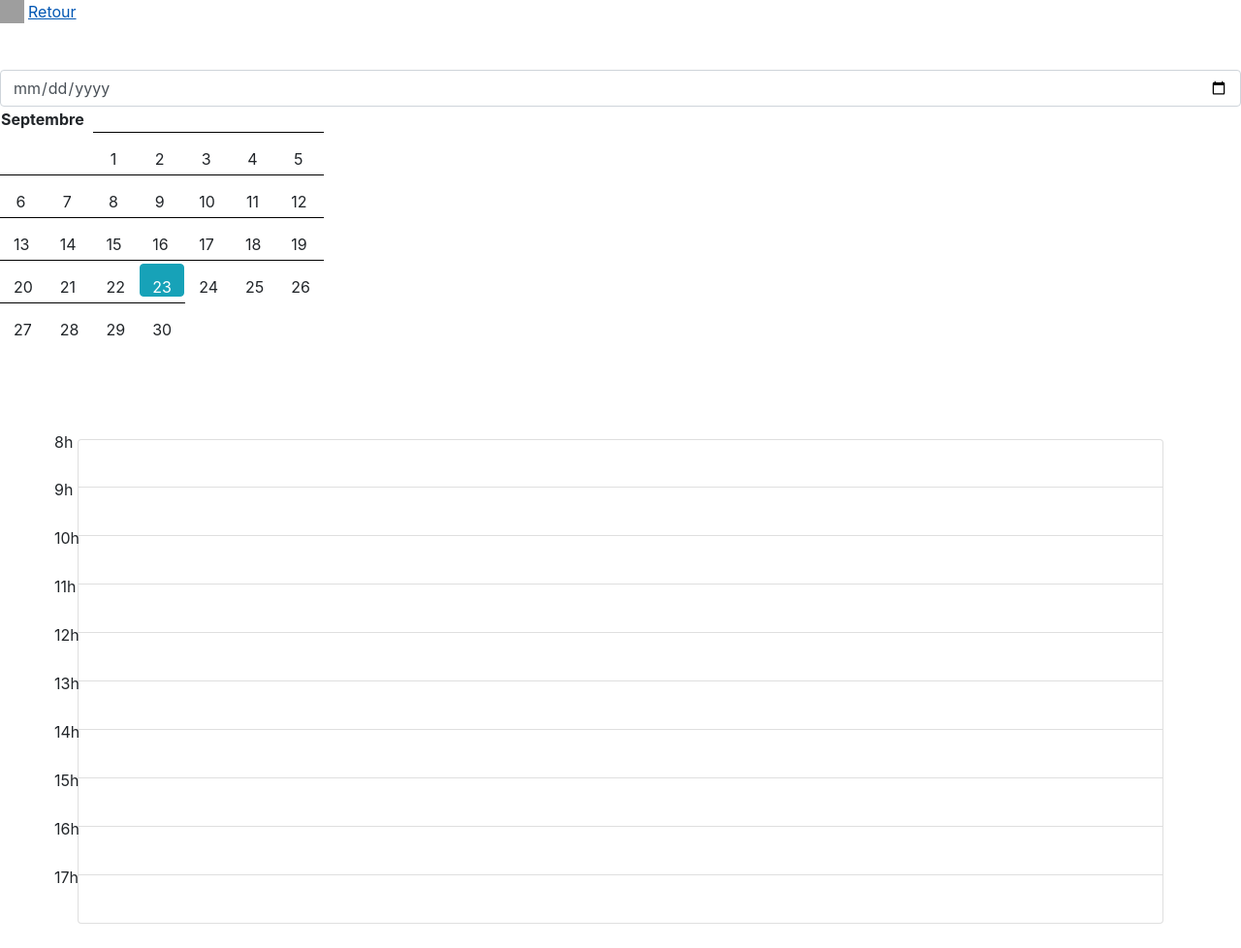
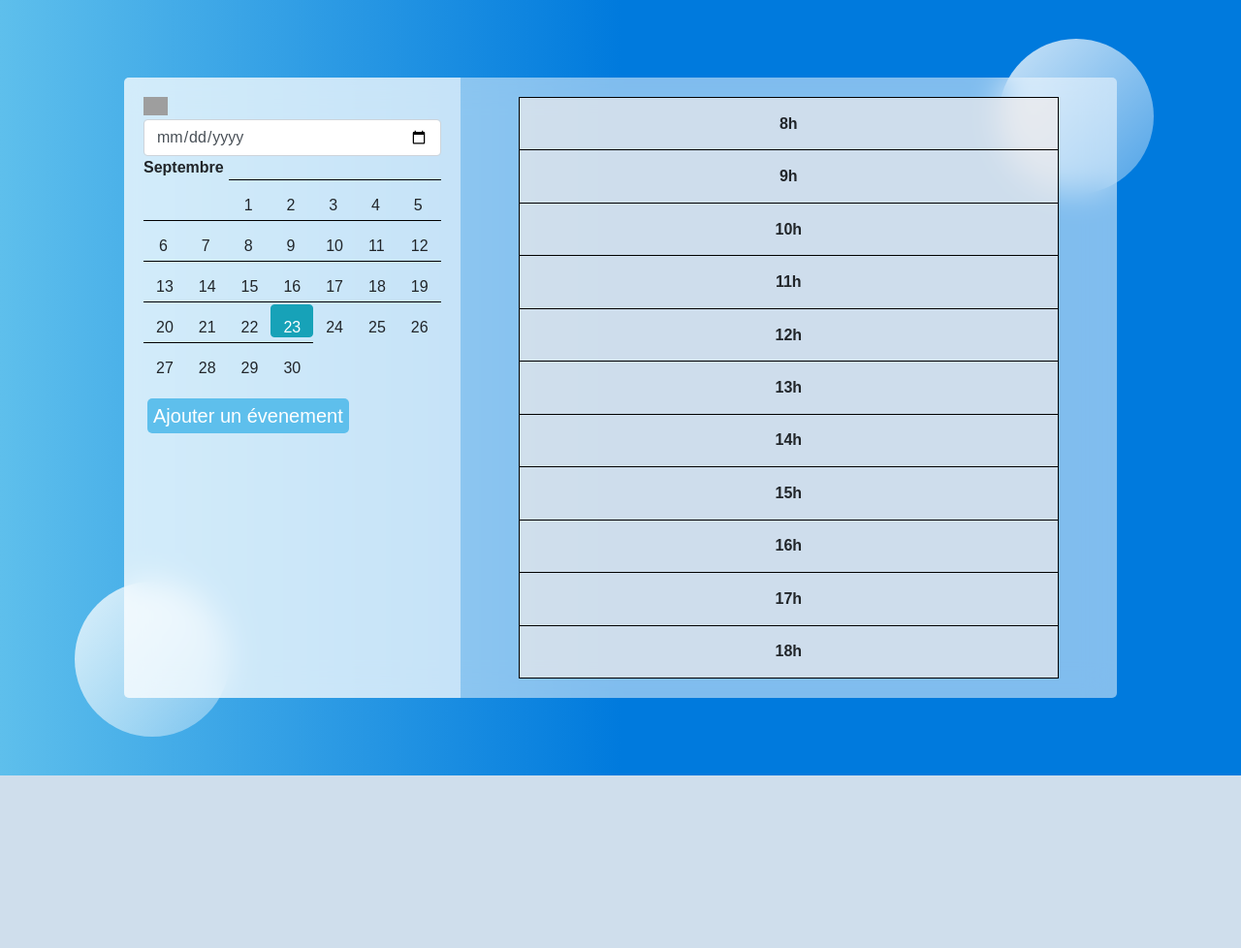
Before and after one commit to Romm1002/myteam, a PHP site: page /pages/planning.php in a window 1280 px wide. Shown: the whole page at 97% size. After the commit the page ends 800 px from the top, so only its background shows below. Run offline with PHP 8.4, Linux system fonts and the light colour scheme; the visitor is signed in with stand-in values (Sample User, id 1); tables that the repository leaves empty or names only in its code hold one stand-in row (values such as "Sample post"); lists and menus that the app fills with data are empty; grey boxes are pictures that could not be loaded.

Commit message:
planning v1

```diff
--- a/pages/planning.php
+++ b/pages/planning.php
@@ -2,8 +2,10 @@
 require_once "../traitements/header.php";
 require_once "../traitements/planning.php";
 ?>
+<head>
+    <link rel="stylesheet" href="../pages/styles/stylePlanning.css">
+</head>
 
-<link rel="stylesheet" href="../pages/stylePlanning.css">
 <body>
     <?php
     if(!empty($_GET["ajout"])){
@@ -32,13 +34,14 @@
 
     }
     ?>
-    <main>
     <div class="circle1"></div>
     <div class="circle2"></div>
-        <section class="glass">
-        <div class="dashboard">
-            <a href="index.php" class="btnDeconnexion d-flex"> <img src="../pages/images/flecheRetour.png" width="25px"> <p class="my-0 ml-1">Retour</p></a>
-            <form action="../pages/planning.php" method='get' id='saisirDate' class="form-group mt-5">
+    <div class="container-accueil">
+        <div class="accueil-left">
+            <!-- bouton retour -->
+            <a href="index.php" class="btnDeconnexion d-flex"> <img src="../pages/images/flecheRetour.png" width="25px"></a>
+
+            <form action="../pages/planning.php" method='get' id='saisirDate' class="form-group mt-1">
                 <input type='date' name='date' id='date' value="<?=!empty($_GET["date"]) ? $_GET["date"] : "";?>" class="form-control"/>
                 <table class="calendrier">
                     <thead>
@@ -70,7 +73,6 @@
                                 ?>
                                 </tr><tr>
                                 <?php
-
                             }
                         }
                         ?>
@@ -78,11 +80,9 @@
                     </tbody>
                 </table>
             </form >
-
-
-            <form action="../traitements/planning" method="post" class="form-group d-flex flex-column align-items-start px-1 w-75" id="ajoutEvenement">
+            <!-- Ajouter un evenement -->
+            <form action="../traitements/planning.php" method="post" class="form-group d-flex flex-column align-items-start px-1 w-75" id="ajoutEvenement">
                 <h5 class=" titre mb-3">Ajouter un évenement</h5>
-                <label for="designation" class="form-label">Titre</label>
                 <input type="text" id="designation" name="designation" placeholder="Saisir un titre" class="form-control" required>
                 <div class="d-flex">
                     <div class="mr-2 d-flex flex-column align-items-start">
@@ -99,70 +99,39 @@
             </form>
         </div>
 
-
-        <div id="jour">
+        <!-- afficher le planning -->
+        <div class="accueil-right">
+            <table id="planning-jour">
                 <?php
-        for($i=8;$i<18;$i++){
+                    for($i = 8; $i<=18; $i++){
                         ?>
-            <div class="list-group-item creneau">
-                <div class="heure">
-                    <?=$i;?>h
-                </div>
+                        <tr>
+                            <td class="horaire">
+                                <?=$i,"h"?>
+                            </td>
                             <?php
                                 foreach($evenements as $evenement){
-                    $debut = substr($evenement["heureDebut"],0,2);
-                    $arrondi = substr($evenement["heureFin"],3,2);
-                    $fin = substr($evenement["heureFin"],0,2);
-                    if($arrondi == 0 && $debut != $fin){
-                        $fin -= 1;
-                    }
-                    if($debut <= $i && $fin >= $i){
+                                    if(substr($evenement["heureDebut"], 0, 2) == $i){
                                         ?>
-                        <div class="evenement <?php
-                            if($debut < $i && $fin > $i){
-                                echo "evenement-mid";
-                            }elseif($debut < $i){
-                                echo "evenement-bot";
-                            }elseif($fin > $i){
-                                echo "evenement-top";
-                            }
-                        ?>">
-                            <div class="float-right d-flex">
-                                <p class="mr-2">
+                                        <td class="evenement" rowspan="<?=substr($evenement["heureFin"],0,2) - substr($evenement["heureDebut"],0,2) +1 +(substr($evenement["heureFin"],3,2)>0 ? 1 : 0) ?>">
+                                            <?="<h5>",$evenement["designation"],"</h5>", substr($evenement["heureDebut"],0,5)?>
                                             <?php
-                                    if($debut == $i){
-                                        echo substr($evenement["heureDebut"],0,5);
-                                        ?>
-                                        <form method="post">
-                                        <input type="hidden" name="date" value="<?=$date;?>">
-                                        <button name="supprEvenement" class="supprEvenement" value="<?=$evenement["idEvenement"];?>">X</button>
-                                        </form>
-                                        <?php
-                                    }
-                                    if($debut != $fin && $fin == $i){
-                                        echo substr($evenement["heureFin"],0,5);
+                                                if($evenement["heureDebut"] != $evenement["heureFin"]){
+                                                    echo " - " , substr($evenement["heureFin"],0,5);
                                                 }
                                             ?>
-                                </p>
-                            </div>
-                            <?php
-                            if($debut == $i){
-                                echo "<h5>" . $evenement["designation"] . "</h5>";
-                            }
-                            ?>
-                        </div>
+                                        </td>
                                         <?php
                                     }
                                 }
                             ?>
-            </div>
+                        </tr>
                         <?php
                     }
                 ?>
+            </table>
         </div>
-
-        </section>
-    </main>
+    </div>
 </body>
 
 <script src="fonctionPlanning.js"></script>
--- a/pages/stylePlanning.css
+++ /dev/null
@@ -1,84 +0,0 @@
-
-/* STYLE PLANNING */
-table#calendrier{
-    width: 80%;
-}
-.jourCalendrier{
-    margin: 2px 0 5px 0;
-    padding-top: 0;
-    padding-bottom: 1px;
-    line-height: 1rem;
-
-}
-.nbrEvenements{
-    color: white;
-    position: relative;
-    top: 1px;
-    right: -12px;
-    height: 15px;
-    width: 15px;
-    border-radius: 50%;
-    font-size: 0.8em;
-    overflow: hidden;
-}
-.nbrEvenementsUnselected{
-    background-color: rgba(255, 0, 0, 0.6);
-}
-.nbrEvenementsSelected{
-    background-color: red;
-}
-.titre{
-    background-color: var(--blue2);
-    color: white;
-    padding: 6px;
-    border-radius: 5px;
-}
-#ajoutEvenement{
-    max-height: 40px;
-    overflow: hidden;
-    transition: 2.8s;
-}
-#ajoutEvenement:hover{
-    max-height: 1500px;
-}
-#ajoutEvenement:focus-within{
-    max-height: 1500px;
-}
-#jour{
-    flex: 2;
-    display: flex;
-    flex-direction: column;
-    border-radius: 2rem;
-    text-align: left;
-    overflow: auto;
-    max-height: 80vh;
-    padding: 25px 80px;
-}
-#jour::-webkit-scrollbar{
-    display: none;
-}
-.creneau{
-    height : 100%;
-    min-height: 50px;
-    display: flex;
-    flex-direction: row;
-    margin: 0;
-    padding: 1px;
-}
-.heure{
-    position :absolute;
-    left: -25px;
-    top : -10px;
-}
-.evenement{
-    width: auto;
-    min-width: 150px;
-    height: 45px;
-    background-color: var(--blue1);
-    color: black;
-    padding: 5px 10px;
-    margin: 3px 10px;
-    border: solid rgba(0, 0, 255, 0.7) 1px;
-    border-radius: 5px;
-    overflow-y: hidden;
-}
--- /dev/null
+++ b/pages/styles/stylePlanning.css
@@ -0,0 +1,175 @@
+
+/* STYLE PLANNING */
+table#calendrier{
+    width: 80%;
+}
+.jourCalendrier{
+    margin: 2px 0 5px 0;
+    padding-top: 0;
+    padding-bottom: 1px;
+    line-height: 1rem;
+
+}
+.nbrEvenements{
+    color: white;
+    position: relative;
+    top: 1px;
+    right: -12px;
+    height: 15px;
+    width: 15px;
+    border-radius: 50%;
+    font-size: 0.8em;
+    overflow: hidden;
+}
+.nbrEvenementsUnselected{
+    background-color: rgba(255, 0, 0, 0.6);
+}
+.nbrEvenementsSelected{
+    background-color: red;
+}
+.titre{
+    background-color: var(--blue2);
+    color: white;
+    padding: 6px;
+    border-radius: 5px;
+}
+#ajoutEvenement{
+    max-height: 40px;
+    overflow: hidden;
+    transition: 2.8s;
+}
+#ajoutEvenement:hover{
+    max-height: 1500px;
+}
+#ajoutEvenement:focus-within{
+    max-height: 1500px;
+}
+#planning-jour{
+    width: 100%;
+    height: 100%;
+    background-color: rgba(240, 236, 236, 0.7);
+    border: solid black 1px;
+}
+#planning-jour tr{
+    border-top: solid black 1px;
+    border-bottom: solid black 1px;
+}
+#planning-jour tr td{
+    text-align: center
+}
+.horaire{
+    max-width: 50px;
+    border-right: solid black 1px;
+    font-weight: bold;
+}
+.evenement{
+    border: solid black 1px;
+}
+#planning-jour tr td h5{
+    margin: 0
+}
+
+/* BROZDEL */
+
+@import url('https://fonts.googleapis.com/css2?family=Poppins:wght@200;300;400;500;600;700;800&display=swap');
+
+/* Définition des couleurs principales de MyTeam */
+:root{
+    --blue1: #007add;
+    --blue2: #5ebfec;
+}
+
+/* Définition du style global */
+*{
+    margin: 0;
+    padding: 0;
+    box-sizing: border-box;
+    font-family: 'Poppins', sans-serif;
+}
+html{
+    scroll-behavior: smooth;
+}
+
+/* Définition du style de accueil.php */
+body{
+    width: 100%;
+    height: 100vh;
+    display: flex;
+    justify-content: center;
+    align-items: center;
+    background: linear-gradient(to left, var(--blue1) 50%, var(--blue2));
+}
+
+.circle1, .circle2{
+    background: white;
+    background: linear-gradient(to right bottom, rgba(255, 255, 255, .8), rgba(255, 255, 255, .3));
+    height: 10rem;
+    width: 10rem;
+    position: absolute;
+    border-radius: 50%;
+}
+.circle1{
+    top: 5%;
+    right: 7%;
+}
+.circle2{
+    bottom: 5%;
+    left: 6%;
+}
+body .container-accueil{
+    width: 80%;
+    height: 80%;
+    background-color: rgba(255, 255, 255, 0.5);
+    border-radius: 5px;
+    display: flex;
+    backdrop-filter: blur(1rem);
+}
+body .container-accueil .accueil-left{
+    width: auto;
+    height: 100%;
+    padding: 20px;
+    background-color: rgba(255, 255, 255, 0.5);
+    border-bottom-left-radius: 5px;
+    border-top-left-radius: 5px;
+}
+body .container-accueil .accueil-left .left-actions{
+    width: 100%;
+    height: 7%;
+}
+body .container-accueil .accueil-left .left-actions a{
+    text-decoration: none;
+    margin: 0 2px;
+}
+body .container-accueil .accueil-right{
+    width: 70%;
+    height: 100%;
+    padding: 20px 60px;
+    overflow: hidden;
+}
+
+/* respônsive */
+@media screen and (max-width: 1100px){
+    body{
+        height: auto;
+        padding: 40px;
+    }
+    .container-accueil{
+        height: auto !important;
+        display: flex;
+        flex-direction: column;
+    }
+    .accueil-right{
+        width: 100% !important;
+    }
+}
+@media screen and (max-width: 600px){
+    body{
+        padding: 40px 1% !important;
+    }
+    .container-accueil{
+        width: 100% !important;
+        height: 100% !important;
+    }
+
+
+}
--- a/traitements/planning.php
+++ b/traitements/planning.php
@@ -46,27 +46,13 @@
     $calendrier[] = ['date' => $annee."-".$mois."-".$jour, 'jourDeSemaine' => $Planning->dayOfWeek($annee."-".$mois."-".$i), 'jour' => $i, 'nbr' => "", 'projet' => false];
 }
 $nbrEvenements = $Evenements->nbrEvenements(substr($date,0,7),$_SESSION["idUtilisateur"]);
-// $projets = projetsUtilisateur($_SESSION["idUtilisateur"]);
 foreach($nbrEvenements as $evenement){
     foreach($calendrier as $jour){
         if($evenement["date"] == $jour["date"]){
             $calendrier[$jour["jour"]-1]["nbr"] = $evenement["nbr"];
-            unset($nbrEvenements[$key]);
+            // unset($nbrEvenements[$key]);
         }
     }
-    foreach($projets as $key => $projet){
-        if(substr($projet["dateDebut"],0,4) > substr($jour["date"],0,4) OR substr($projet["dateDebut"],0,7) > substr($jour["date"],0,7) OR substr($projet["dateFin"],0,7) < substr($jour["date"],0,7) OR substr($projet["dateFin"],0,4) < substr($jour["date"],0,4)){
-            unset($projets[$key]);
-        }
-        if(dateIntervalle($projet["dateDebut"],$projet["dateFin"],$jour["date"])){
-            $jour["projet"] = "true";
-        }
-
-    }
-    echo "<pre>";
-    print_r($jour);
-    echo "</pre>";
-
 }
 
 $evenements = $Evenements->evenementsParDate($date,$_SESSION["idUtilisateur"]);
```
Lines whose indentation alone changed are shown as unchanged.
